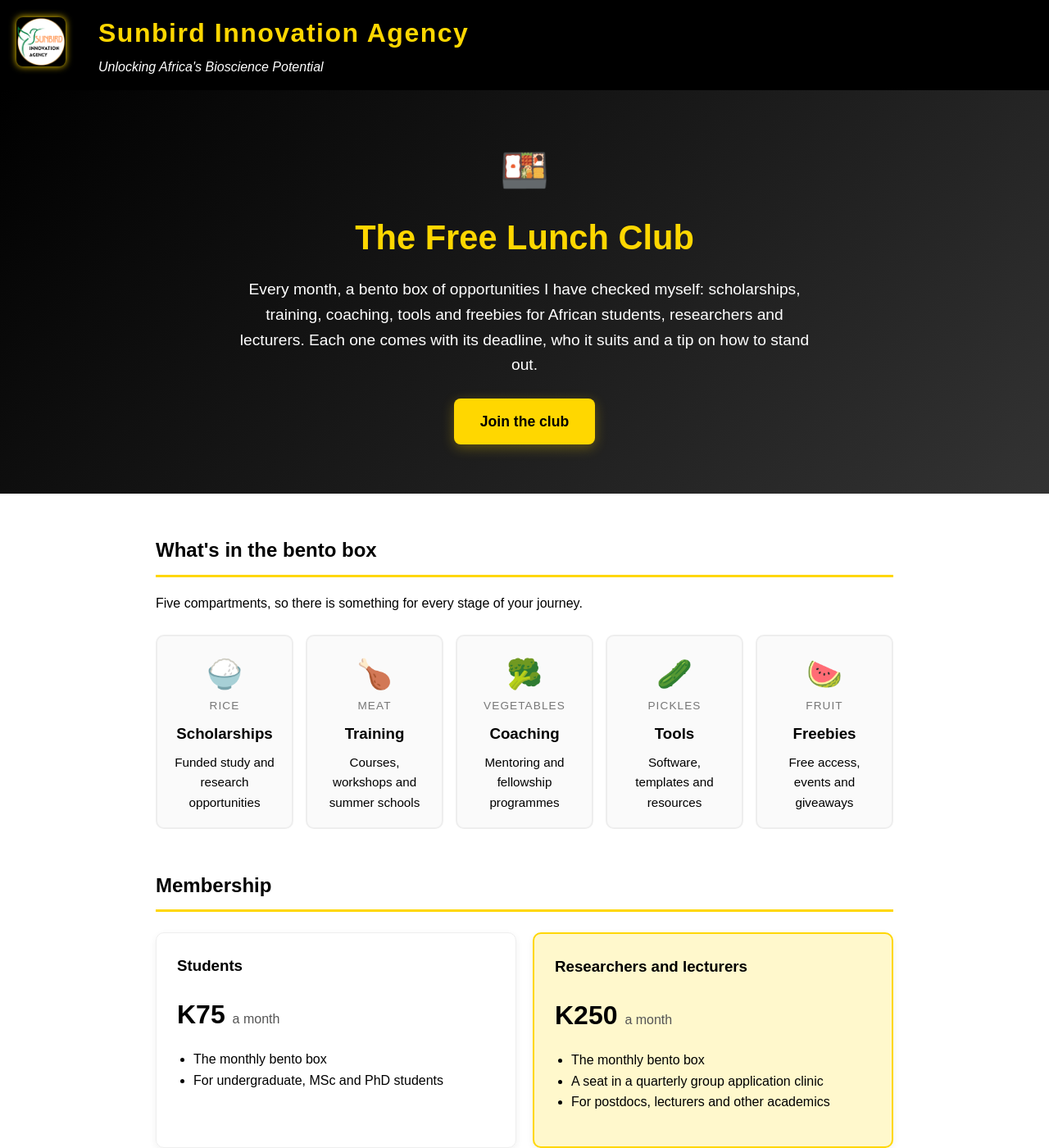
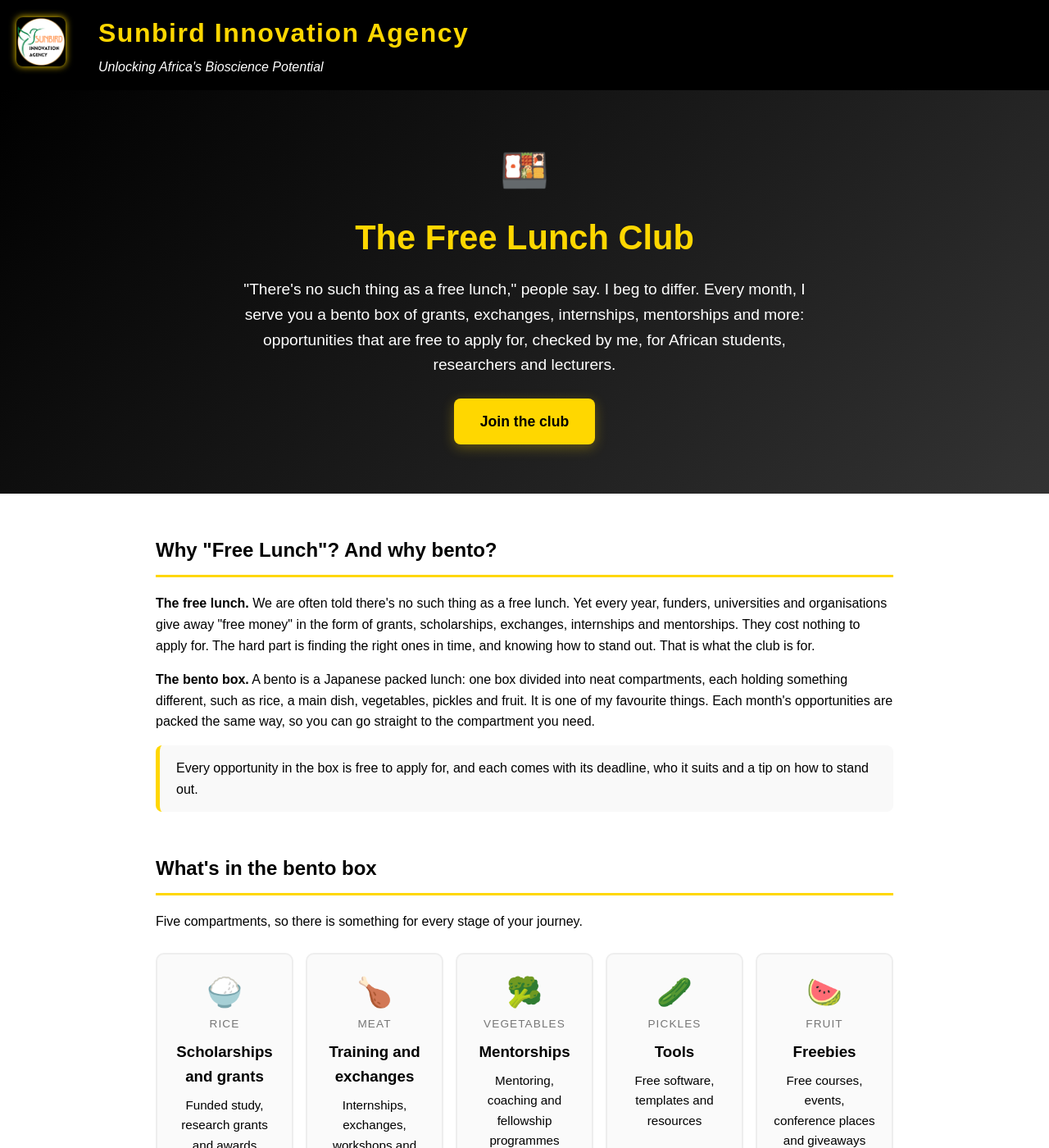
Before and after one commit to mmutondo/mmutondo.github.io, a Jekyll site: the page freelunchclub.html, which Jekyll copies as it is, in a window 1280 px wide and 1400 px high. Shown: the whole window at 82% size. Built offline with Jekyll 4.4.1, drawn with Linux system fonts in a browser that asks for light colours; some of the changed text lies outside the part shown.

Commit message:
Explain the Free Lunch Club name and bento idea
Co-Authored-By: Claude Opus 5.5 <noreply@anthropic.com>
Claude-Session: https://claude.ai/code/session_01EKxmyYRq7mLFGH3PZjXeWp

```diff
--- a/SIA.html
+++ b/SIA.html
@@ -392,7 +392,7 @@
         <div class="feature-card">
           <div class="feature-icon">🍱</div>
           <h3>Free Lunch Club</h3>
-          <p>A monthly bento box of opportunities I have checked myself: scholarships, training, coaching, tools and freebies, each with its deadline and a tip on how to stand out.</p>
+          <p>There is such a thing as a free lunch: a monthly bento box of grants, exchanges, internships, mentorships and more, all free to apply for and checked by me, each with its deadline and a tip on how to stand out.</p>
           <div class="price">From K75 <small>a month</small></div>
           <a class="card-link" href="https://dr.moolamutondo.me/freelunchclub.html">Join the club &rarr;</a>
         </div>
--- a/freelunchclub.html
+++ b/freelunchclub.html
@@ -4,7 +4,7 @@
   <meta charset="UTF-8" />
   <meta name="viewport" content="width=device-width, initial-scale=1" />
   <title>Free Lunch Club - Sunbird Innovation Agency</title>
-  <meta name="description" content="A monthly bento box of checked scholarships, training, coaching, tools and freebies for African students, researchers and lecturers. From K75 a month." />
+  <meta name="description" content="There is such a thing as a free lunch: a monthly bento box of grants, exchanges, internships and mentorships that are free to apply for. For African students, researchers and lecturers." />
   <link rel="icon" href="https://dr.moolamutondo.me/android-chrome-512x512.png" type="image/png" />
 
   <style>
@@ -324,11 +324,18 @@
   <div class="hero">
     <div class="emoji" aria-hidden="true">🍱</div>
     <h2>The Free Lunch Club</h2>
-    <p>Every month, a bento box of opportunities I have checked myself: scholarships, training, coaching, tools and freebies for African students, researchers and lecturers. Each one comes with its deadline, who it suits and a tip on how to stand out.</p>
+    <p>"There's no such thing as a free lunch," people say. I beg to differ. Every month, I serve you a bento box of grants, exchanges, internships, mentorships and more: opportunities that are free to apply for, checked by me, for African students, researchers and lecturers.</p>
     <a class="cta-button" href="#join">Join the club</a>
   </div>
 
   <main>
+    <section id="why">
+      <h2>Why "Free Lunch"? And why bento?</h2>
+      <p><strong>The free lunch.</strong> We are often told there's no such thing as a free lunch. Yet every year, funders, universities and organisations give away "free money" in the form of grants, scholarships, exchanges, internships and mentorships. They cost nothing to apply for. The hard part is finding the right ones in time, and knowing how to stand out. That is what the club is for.</p>
+      <p><strong>The bento box.</strong> A bento is a Japanese packed lunch: one box divided into neat compartments, each holding something different, such as rice, a main dish, vegetables, pickles and fruit. It is one of my favourite things. Each month's opportunities are packed the same way, so you can go straight to the compartment you need.</p>
+      <p class="note">Every opportunity in the box is free to apply for, and each comes with its deadline, who it suits and a tip on how to stand out.</p>
+    </section>
+
     <section id="whats-inside">
       <h2>What's in the bento box</h2>
       <p>Five compartments, so there is something for every stage of your journey.</p>
@@ -336,32 +343,32 @@
         <div class="compartment">
           <div class="icon" aria-hidden="true">🍚</div>
           <div class="food">Rice</div>
-          <h3>Scholarships</h3>
-          <p>Funded study and research opportunities</p>
+          <h3>Scholarships and grants</h3>
+          <p>Funded study, research grants and awards</p>
         </div>
         <div class="compartment">
           <div class="icon" aria-hidden="true">🍗</div>
           <div class="food">Meat</div>
-          <h3>Training</h3>
-          <p>Courses, workshops and summer schools</p>
+          <h3>Training and exchanges</h3>
+          <p>Internships, exchanges, workshops and summer schools</p>
         </div>
         <div class="compartment">
           <div class="icon" aria-hidden="true">🥦</div>
           <div class="food">Vegetables</div>
-          <h3>Coaching</h3>
-          <p>Mentoring and fellowship programmes</p>
+          <h3>Mentorships</h3>
+          <p>Mentoring, coaching and fellowship programmes</p>
         </div>
         <div class="compartment">
           <div class="icon" aria-hidden="true">🥒</div>
           <div class="food">Pickles</div>
           <h3>Tools</h3>
-          <p>Software, templates and resources</p>
+          <p>Free software, templates and resources</p>
         </div>
         <div class="compartment">
           <div class="icon" aria-hidden="true">🍉</div>
           <div class="food">Fruit</div>
           <h3>Freebies</h3>
-          <p>Free access, events and giveaways</p>
+          <p>Free courses, events, conference places and giveaways</p>
         </div>
       </div>
     </section>
```
